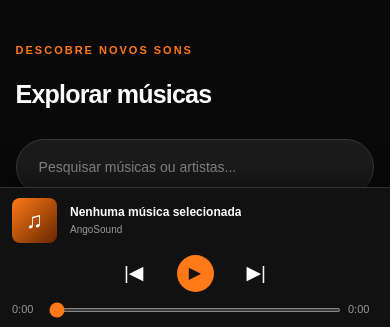
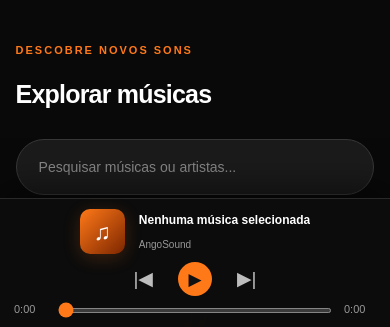
Before and after one commit to angosoundao-web/Ango-Sound-AO, a plain HTML site: page index.html in a window 390 px wide. Shown: the part 515-842 px from the top of the page. Drawn offline with Linux system fonts and the light colour scheme; a script that the page names is missing.

Commit message:
Melhorar design premium do leitor AngoSound

```diff
--- a/style.css
+++ b/style.css
@@ -552,75 +552,75 @@ footer p {
     background: var(--orange);
 }
 
-
-/* =================================
-   ANGOSOUND - MUSIC PLAYER FIXO
-================================= */
+/* =========================================
+   ANGOSOUND PREMIUM MUSIC PLAYER
+========================================= */
 
 .music-player {
     position: fixed;
     bottom: 0;
     left: 0;
     width: 100%;
-    min-height: 95px;
-    padding: 12px 4%;
-    background: #111111;
-    border-top: 1px solid #333333;
+    min-height: 100px;
+    padding: 14px 3%;
+    background: rgba(13, 13, 13, 0.98);
+    border-top: 1px solid #292929;
     display: grid;
-    grid-template-columns: 1fr 1.5fr 1fr;
+    grid-template-columns: 1fr 1.4fr 1fr;
     align-items: center;
-    gap: 25px;
-    z-index: 999;
-    box-shadow: 0 -5px 25px rgba(0, 0, 0, 0.5);
+    gap: 30px;
+    z-index: 9999;
+    box-shadow: 0 -8px 35px rgba(0,0,0,0.55);
+    backdrop-filter: blur(18px);
 }
-
-/* INFORMAÇÕES DA MÚSICA */
 
 .player-track {
     display: flex;
     align-items: center;
-    gap: 13px;
+    gap: 14px;
     min-width: 0;
 }
 
 .player-cover {
-    width: 58px;
-    height: 58px;
+    width: 65px;
+    height: 65px;
     flex-shrink: 0;
     display: flex;
     align-items: center;
     justify-content: center;
-    border-radius: 8px;
-    background: linear-gradient(135deg, #ff7918, #672600);
+    border-radius: 10px;
+    background: linear-gradient(135deg,#ff7918,#7d2600);
     color: white;
     font-size: 30px;
+    box-shadow: 0 4px 18px rgba(255,121,24,.2);
 }
 
 .track-info {
     display: flex;
     flex-direction: column;
+    gap: 6px;
     min-width: 0;
 }
 
 .track-info strong {
+    color: #fff;
     font-size: 14px;
+    font-weight: 700;
     overflow: hidden;
     text-overflow: ellipsis;
     white-space: nowrap;
 }
 
 .track-info span {
-    color: #999999;
+    color: #999;
     font-size: 12px;
 }
-
-/* CONTROLOS */
 
 .player-controls {
     display: flex;
     flex-direction: column;
     align-items: center;
-    gap: 8px;
+    gap: 10px;
     width: 100%;
 }
 
@@ -628,94 +628,97 @@ footer p {
     display: flex;
     align-items: center;
     justify-content: center;
-    gap: 22px;
+    gap: 28px;
 }
 
 .control-buttons button {
     background: transparent;
     border: none;
-    color: white;
+    color: #bdbdbd;
     font-size: 19px;
-    padding: 5px;
     cursor: pointer;
+    transition: .2s;
 }
 
 .control-buttons button:hover {
-    color: var(--orange);
+    color: #ff7918;
+    transform: scale(1.12);
 }
 
 #playPause {
-    width: 37px;
-    height: 37px;
+    width: 42px;
+    height: 42px;
     border-radius: 50%;
-    background: var(--orange);
-    color: #111111;
-    font-size: 16px;
+    background: #ff7918;
+    color: #111;
+    font-size: 17px;
     display: flex;
     align-items: center;
     justify-content: center;
+    transition: .2s;
 }
 
 #playPause:hover {
-    background: var(--orange-light);
-    color: #111111;
+    background: #ff984d;
+    transform: scale(1.08);
 }
-
-/* BARRA DE PROGRESSO */
 
 .progress-area {
     width: 100%;
+    max-width: 520px;
     display: flex;
     align-items: center;
-    gap: 10px;
+    gap: 12px;
 }
 
 .progress-area span {
-    color: #999999;
+    color: #999;
     font-size: 11px;
-    min-width: 30px;
+    min-width: 32px;
+    font-variant-numeric: tabular-nums;
 }
 
 .progress-area input {
     flex: 1;
-    accent-color: var(--orange);
+    height: 5px;
+    accent-color: #ff7918;
     cursor: pointer;
-    height: 4px;
 }
-
-/* VOLUME */
 
 .player-volume {
     display: flex;
     align-items: center;
     justify-content: flex-end;
-    gap: 10px;
+    gap: 12px;
+    color: #aaa;
 }
 
 .player-volume span {
-    font-size: 17px;
+    font-size: 19px;
 }
 
 .player-volume input {
-    width: 100px;
-    accent-color: var(--orange);
+    width: 110px;
+    accent-color: #ff7918;
     cursor: pointer;
 }
 
-/* ESPAÇO PARA O LEITOR FIXO */
-
 body {
-    padding-bottom: 115px;
+    padding-bottom: 120px;
 }
 
-/* VERSÃO PARA TELEMÓVEIS */
+/* RESPONSIVO */
 
 @media (max-width: 650px) {
     .music-player {
-        min-height: 85px;
-        padding: 10px 12px;
-        grid-template-columns: 1fr auto;
-        gap: 10px;
+        min-height: 110px;
+        padding: 10px 14px;
+        grid-template-columns: 1fr;
+        gap: 8px;
+    }
+
+    .player-track {
+        justify-content: center;
     }
 
     .player-cover {
@@ -733,23 +736,27 @@ body {
     }
 
     .player-controls {
-        grid-column: 1 / -1;
-        grid-row: 2;
+        gap: 5px;
+    }
+
+    .control-buttons {
+        gap: 25px;
+    }
+
+    #playPause {
+        width: 34px;
+        height: 34px;
     }
 
     .player-volume {
         display: none;
     }
 
-    .control-buttons {
-        gap: 28px;
-    }
-
     .progress-area {
-        gap: 7px;
+        max-width: 100%;
     }
 
     body {
-        padding-bottom: 145px;
+        padding-bottom: 125px;
     }
 }
```
